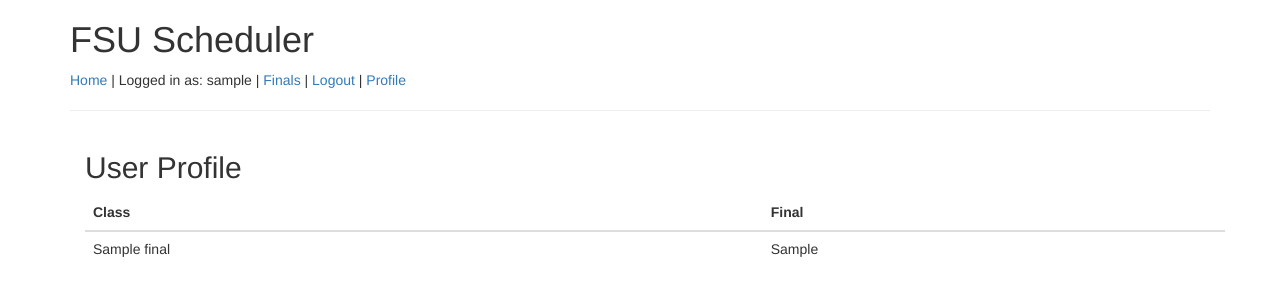
After one commit to CIS4930btc/FSUScheduler, a Django app: page /user/profile/ in a window 1280 px wide. The commit adds this page. Shown: the top 300 px of the page. Run offline with Django 3.2, Linux system fonts and the light colour scheme; a user stored in the database is signed in; tables that the repository leaves empty hold one stand-in row (values such as "Sample post"); some libraries are stand-ins or nearby versions.

Commit message:
added user profile. user is redirected there after entering a final.

```diff
--- a/finals/models.py
+++ b/finals/models.py
@@ -1,4 +1,7 @@
 # -*- coding: utf-8 -*-
+'''
+Bethany Sanders
+'''
 from __future__ import unicode_literals
 from django.conf import settings
 from django.db import models
--- a/fsuscheduler/urls.py
+++ b/fsuscheduler/urls.py
@@ -18,7 +18,7 @@ from django.contrib import admin
 from django.contrib.auth import views as auth_views
 from django.views.generic.base import TemplateView
 from .views import HomePageView
-from .views import RegisterView, LoginView, LogoutView, FinalView
+from .views import RegisterView, LoginView, LogoutView, FinalView, ProfileView
 
 urlpatterns = [
     url(r'^$', HomePageView.as_view(), name='home'),
@@ -26,7 +26,7 @@ urlpatterns = [
     url(r'^user/login/$', LoginView.as_view(), name='login'),
     url(r'^user/register/$', RegisterView.as_view(), name='register'),
     url(r'^user/logout/$', LogoutView.as_view(), name='logout'),
-
+    url(r'^user/profile/$', ProfileView.as_view(), name='profile'),
     url(r'^user/final/$', FinalView.as_view(), name='finals'),
 
     url(r'^admin/', admin.site.urls),
--- a/fsuscheduler/views.py
+++ b/fsuscheduler/views.py
@@ -12,6 +12,7 @@ from braces import views
 from finals.models import Final
 from .scheduleRetriever import get_exam_info, get_specific_final
 from django.contrib import messages
+from django.views.generic import TemplateView
 
 class HomePageView(generic.TemplateView):
     template_name = "home.html"
@@ -57,12 +58,13 @@ class LogoutView(views.LoginRequiredMixin,
 #Bethany Sanders
 class FinalView(views.LoginRequiredMixin,
                 views.FormValidMessageMixin,
+                views.FormInvalidMessageMixin,
                 generic.CreateView):
     form_class = FinalForm
     template_name = 'user/final.html'
-    form_invalid_message = "We couldn't find that final. Double check your information and try again!"
-    form_valid_message = "The information you entered has been added to the database. "
-    success_url = reverse_lazy('finals')
+    form_valid_message = "The information you entered has been added to your finals list."
+    form_invalid_message = "We couldn't find that final."
+    success_url = reverse_lazy('profile')
     Model = Final
 
     def form_valid(self, form):
@@ -77,9 +79,23 @@ class FinalView(views.LoginRequiredMixin,
                                     form.instance.class_day, class_time_format)
 
         if result == "":
-            messages.error(self.request, "We couldn't find that final.")
             return self.form_invalid(form)
 
         form.instance.final_info = result;
         form.instance.user_name = self.request.user
         return super(FinalView, self).form_valid(form)
+
+#Bethany Sanders
+class ProfileView(TemplateView):
+        template_name = 'user/profile.html'
+        model = Final
+
+        def get_context_data(self, *args, **kwargs):
+            context = super(ProfileView, self).get_context_data(*args, **kwargs)
+            context['ngapp'] = "fsuscheduler"
+            context['query_results'] = self.get_queryset()
+            return context
+
+        def get_queryset(self):
+            query_results = Final.objects.all().filter(user_name = self.request.user)
+            return query_results
--- a/templates/base.html
+++ b/templates/base.html
@@ -13,7 +13,8 @@
         {% if user.is_authenticated %}
             Logged in as: {{ user.username }} |
             <a href="{% url 'finals' %}">Finals</a> |
-            <a href="{% url 'logout' %}">Logout</a>
+            <a href="{% url 'logout' %}">Logout</a> |
+            <a href="{% url 'profile' %}">Profile</a>
         {% else %}
             <a href="{% url 'login' %}">Login</a> |
             <a href="{% url 'register' %}">Register</a>
--- /dev/null
+++ b/templates/user/profile.html
@@ -0,0 +1,32 @@
+<!-- Bethany Sanders-->
+{% extends 'base.html' %}
+
+{% load crispy_forms_tags %}
+
+{% block title_extra %} - Profile{% endblock %}
+<link rel="stylesheet" href="https://maxcdn.bootstrapcdn.com/bootstrap/3.3.7/css/bootstrap.min.css">
+
+<!-- jQuery library -->
+<script src="https://ajax.googleapis.com/ajax/libs/jquery/3.2.1/jquery.min.js"></script>
+
+<!-- Latest compiled JavaScript -->
+<script src="https://maxcdn.bootstrapcdn.com/bootstrap/3.3.7/js/bootstrap.min.js"></script>
+{% block content %}
+    <h2>User Profile</h2>
+    <table class="table table-striped">
+      <thead class = "thead-inverse">
+        <tr>
+          <th>Class</th>
+          <th>Final</th>
+        </tr>
+      </thead>
+      <tbody>
+        <tr>
+          {% for item in query_results %}
+          <tr>
+              <td>{{ item.class_name }}</td>
+              <td>{{ item.final_info}}</td>
+          </tr>
+        {% endfor %}
+    </table>
+{% endblock %}
```
Also changed, not shown: fsuscheduler/scheduleRetriever.py (+17 -48 lines).
